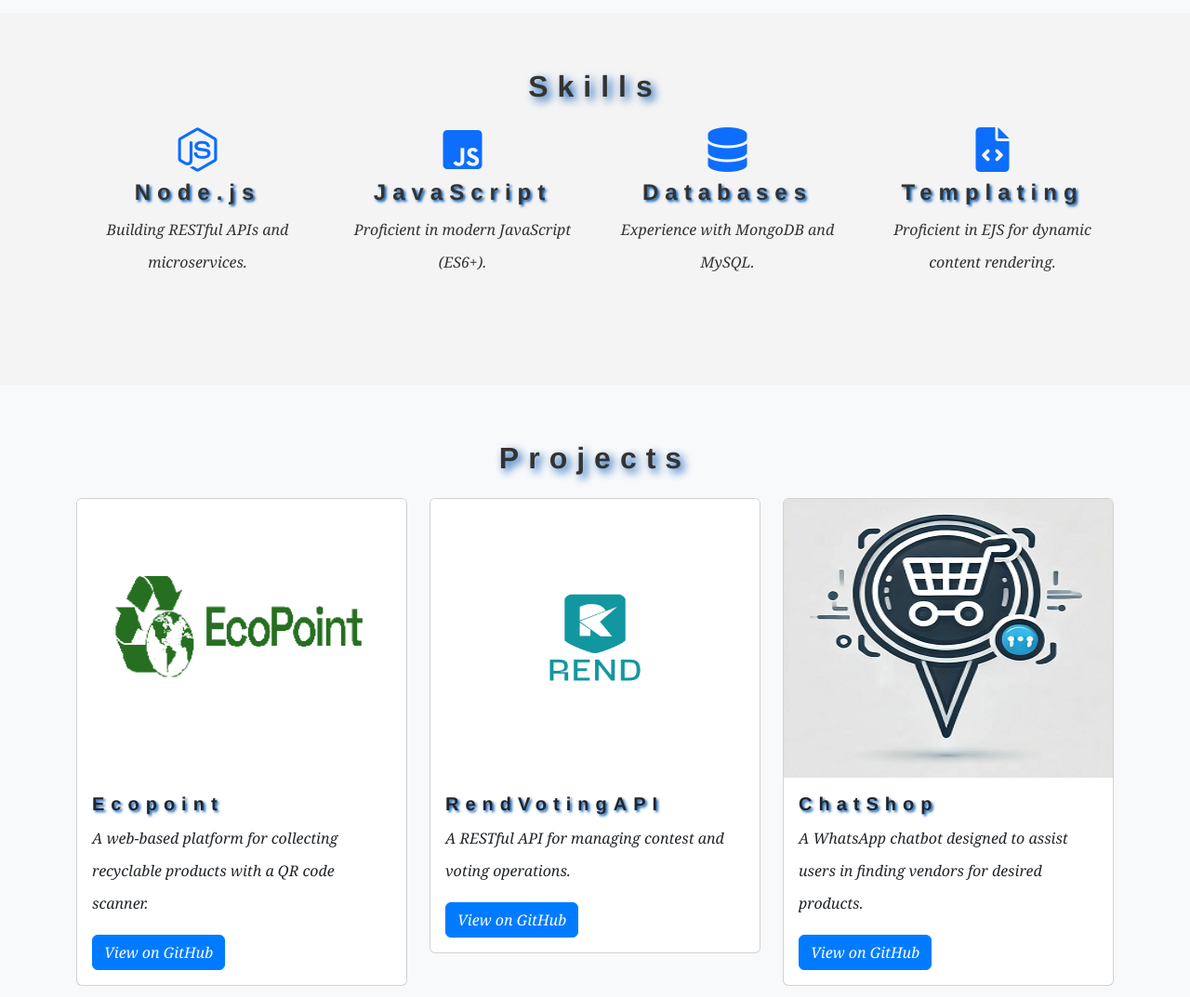
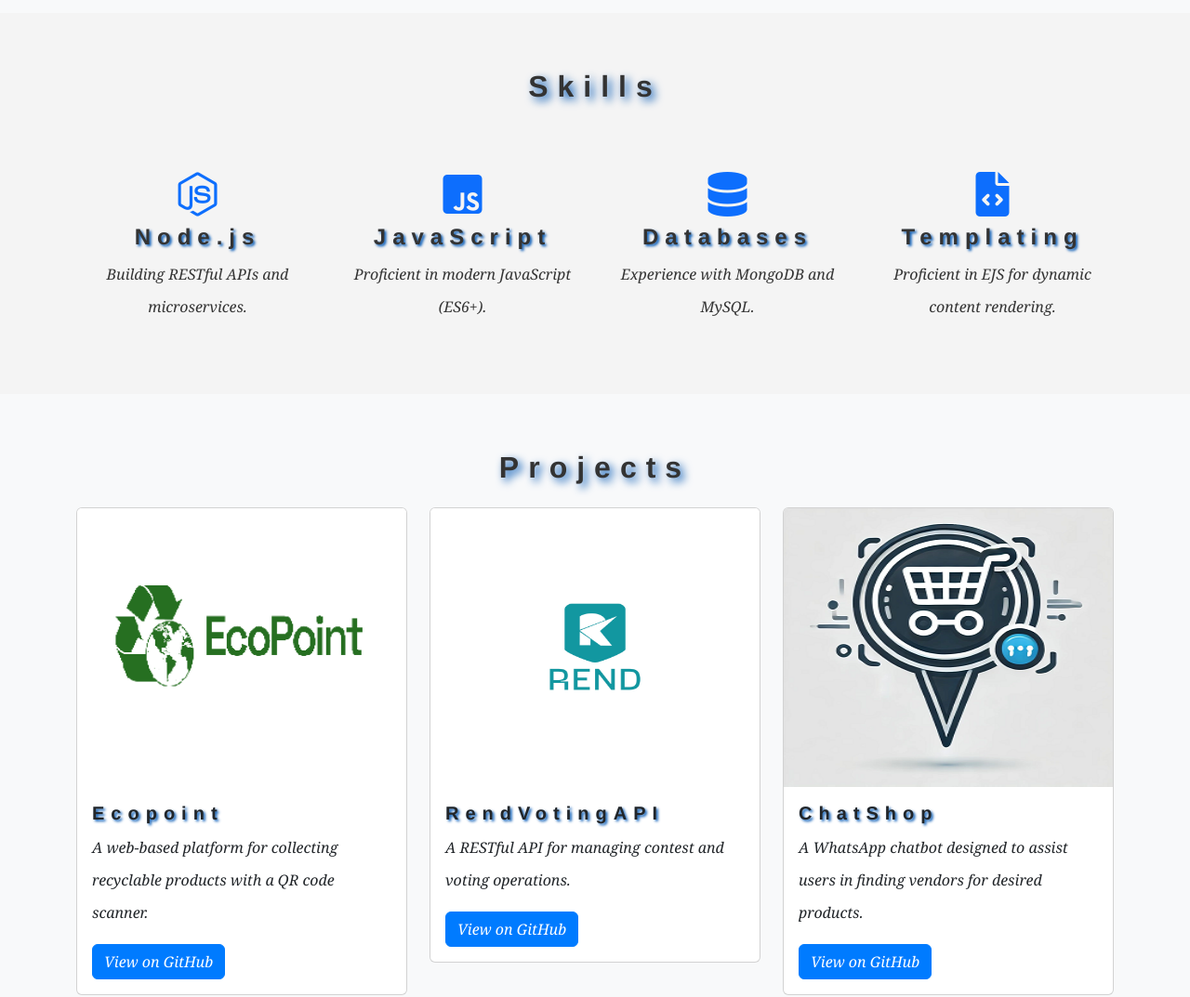
Before and after one commit to Amazingmercy/My_Portfolio, a plain HTML site: page index.html in a window 1280 px wide. Shown: the part 840-1913 px from the top of the page at 93% size. Drawn offline with nearby package versions, Linux system fonts and the light colour scheme; files that its build step writes are made by us from their sources; files whose address does not match are found by name.

Commit message:
first commit

```diff
--- a/src/index.html
+++ b/index.html
@@ -69,28 +69,28 @@
   <!-- Skills Section -->
   <section id="skills" class="section" style="min-height: 400px;">
     <div class="container">
-      <h2 class="text-center mb-4 animate__animated animate__bounceIn">Skills</h2>
+      <h2 class="text-center mb-5 animate__animated animate__bounceIn">Skills</h2>
       <div class="row text-center">
 
-        <div class="col-md-3 animate__animated animate__fadeIn">
+        <div class="col-md-3 animate__animated animate__fadeIn mt-4">
           <i class="fab fa-node-js fa-3x mb-2 text-primary"></i>
           <h4>Node.js</h4>
           <p>Building RESTful APIs and microservices.</p>
         </div>
 
-        <div class="col-md-3 animate__animated animate__fadeIn">
+        <div class="col-md-3 animate__animated animate__fadeIn mt-4">
           <i class="fab fa-js-square fa-3x mb-2 text-primary"></i>
           <h4>JavaScript</h4>
           <p>Proficient in modern JavaScript (ES6+).</p>
         </div>
 
-        <div class="col-md-3 animate__animated animate__fadeIn">
+        <div class="col-md-3 animate__animated animate__fadeIn mt-4">
           <i class="fas fa-database fa-3x mb-2 text-primary"></i>
           <h4>Databases</h4>
           <p>Experience with MongoDB and MySQL.</p>
         </div>
 
-        <div class="col-md-3 animate__animated animate__fadeIn">
+        <div class="col-md-3 animate__animated animate__fadeIn mt-4">
           <i class="fas fa-file-code fa-3x mb-2 text-primary"></i>
           <h4>Templating</h4>
           <p>Proficient in EJS for dynamic content rendering.</p>
```
